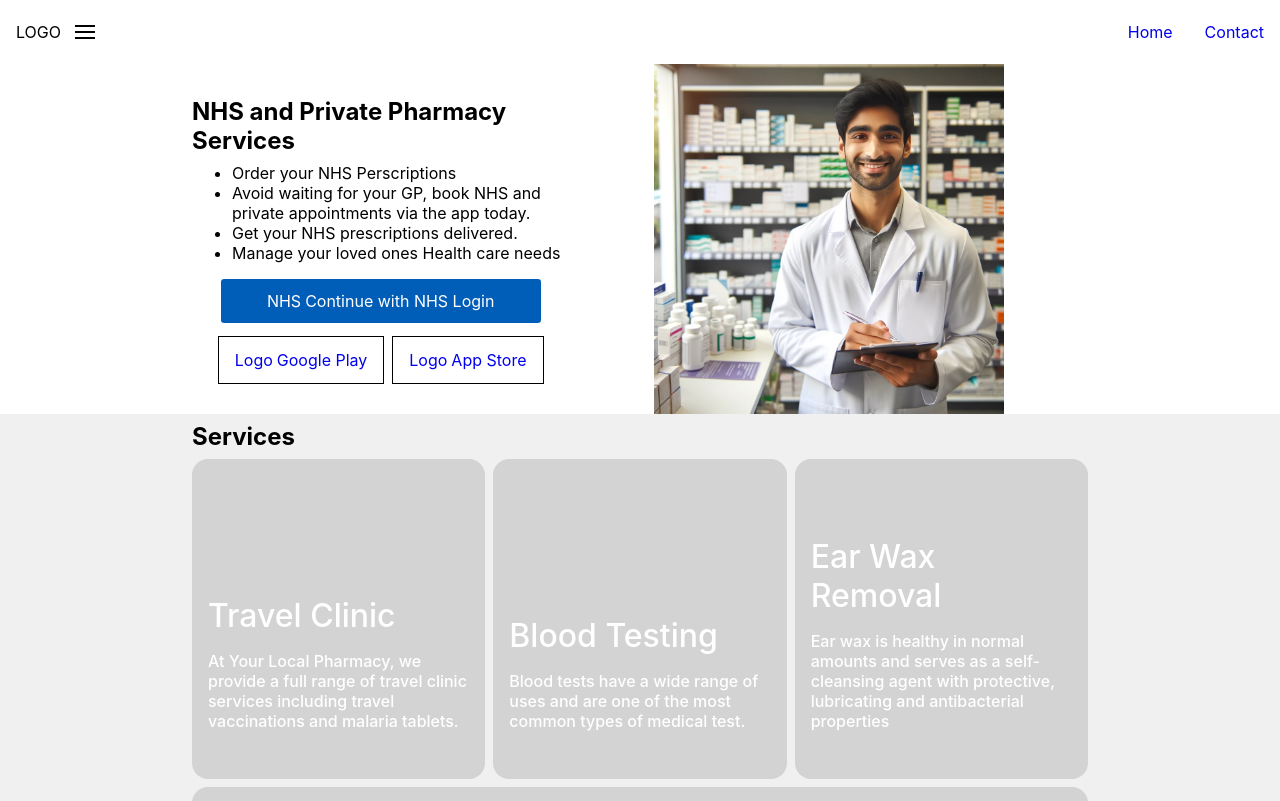
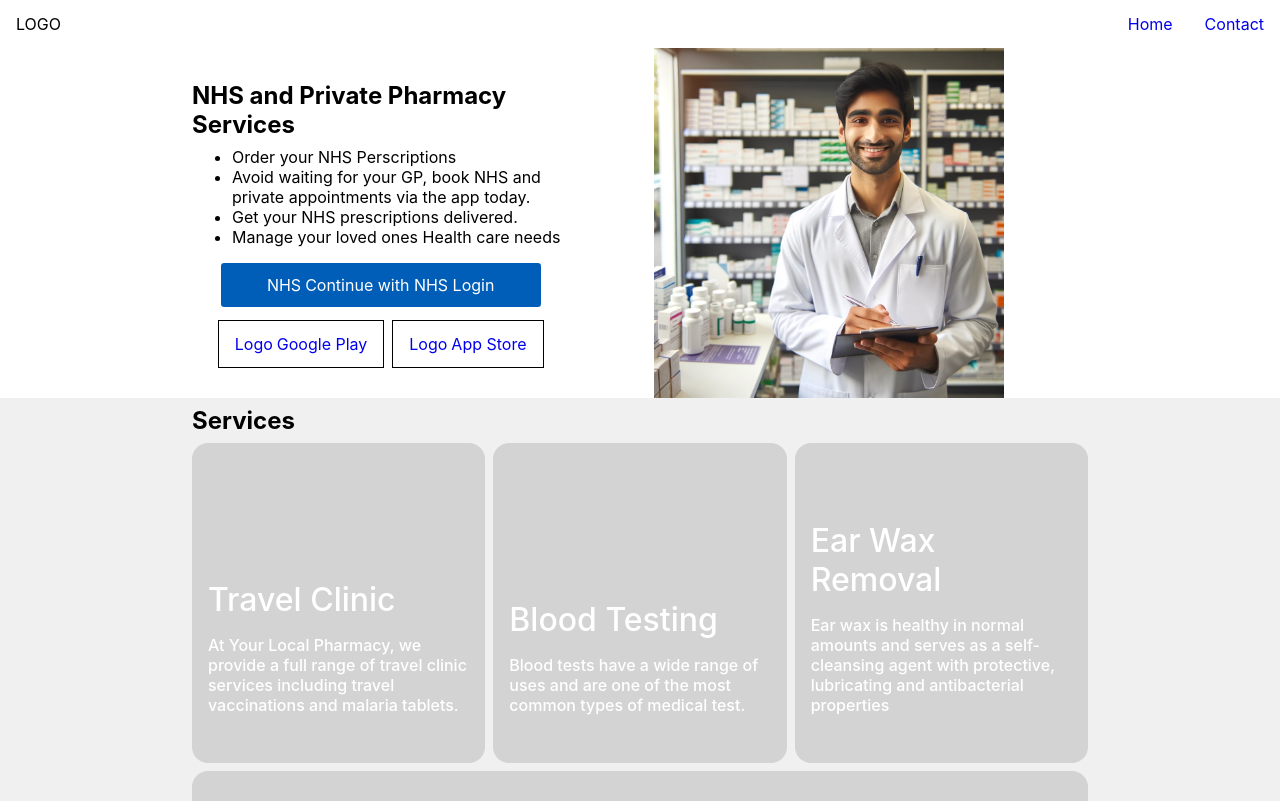
Before and after one commit to AranAtwal/SidleyPharmacy, a React (Create React App) app: page / in a window 1280 px wide. Shown: the top 801 px of the page. Built offline with nearby package versions, Linux system fonts and the light colour scheme.

Commit message:
Fixed hamburger menu icon showing when on desktop

```diff
--- a/src/components/Navbar/Navbar.css
+++ b/src/components/Navbar/Navbar.css
@@ -9,6 +9,7 @@ nav {
   z-index: 999; /* Ensure navbar stays above other content */
   background-color: #fff;
   align-items: center;
+  height: 48px;
 }
 
 .menu {
@@ -18,7 +19,7 @@ nav {
   padding: 0;
   width: 100%;
   position: absolute;
-  top: 64px;
+  top: 47px;
   left: 0;
   background-color: #fff;
   box-shadow: 0 2px 10px rgba(0, 0, 0, 0.1);
@@ -67,9 +68,6 @@ nav {
     border-bottom: none;
     padding: 0;
   }
-  .menu-toggle {
-    display: none;
-  }
   .menu-backdrop {
     display: none;
   }
@@ -81,4 +79,7 @@ nav {
     justify-content: center;
     align-items: center;
   }
+  .hamburger-react {
+    display: none;
+  }
 }/*# sourceMappingURL=Navbar.css.map */
--- a/src/components/Navbar/Navbar.scss
+++ b/src/components/Navbar/Navbar.scss
@@ -9,6 +9,7 @@ nav {
 	z-index: 999; /* Ensure navbar stays above other content */
 	background-color: #fff;
 	align-items: center;
+	height: 48px;
 }
 
 .menu {
@@ -18,7 +19,7 @@ nav {
 	padding: 0;
 	width: 100%;
 	position: absolute;
-	top: 64px;
+	top: 47px;
 	left: 0;
 	background-color: #fff;
 	box-shadow: 0 2px 10px rgba(0, 0, 0, 0.1);
@@ -38,18 +39,6 @@ nav {
 	li:last-child {
 		border-bottom: none;
 	}
-
-	// &-toggle {
-	// 	display: block;
-	// 	background: none; /* Removes the default button background */
-	// 	border: none; /* Removes the default border */
-	// 	color: inherit; /* Inherits the color from the parent element */
-	// 	font: inherit; /* Inherits the font from the parent element */
-	// 	cursor: pointer; /* Keeps the cursor as a pointer to indicate it's clickable */
-	// 	outline: inherit; /* Inherits the outline style from the parent element (useful for focus styles) */
-	// 	padding: 0; /* Removes the default padding */
-	// 	margin: 0; /* Removes the default margin */
-	// }
 
 	&.open {
 		display: flex;
@@ -86,10 +75,6 @@ nav {
 			padding: 0;
 		}
 
-		&-toggle {
-			display: none;
-		}
-
 		&-backdrop {
 			display: none;
 
@@ -104,4 +89,8 @@ nav {
 		justify-content: center;
 		align-items: center;
 	}
+
+	.hamburger-react {
+		display: none;
+	}
 }
```
Also changed, not shown: 1 other file (tests, documents, lock files or other folders).
